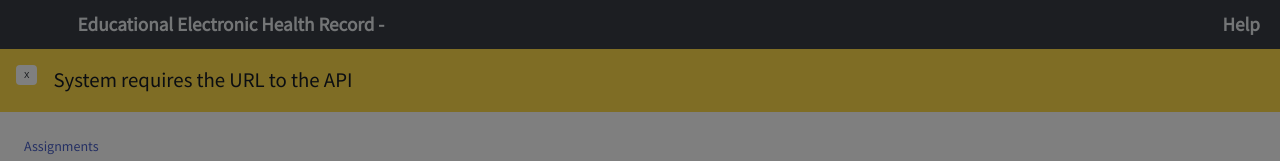
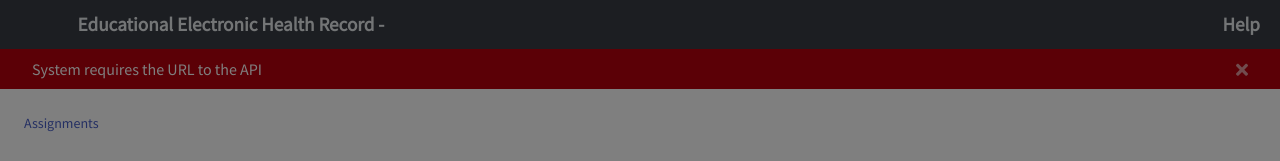
Before and after one commit to edehr/edehr, a Vue app in the folder client/: page / in a window 1280 px wide. Shown: the top 161 px of the page. Built offline with nearby package versions, Linux system fonts and the light colour scheme.

Commit message:
Style system errors

```diff
--- a/client/src/app/components/SystemError.vue
+++ b/client/src/app/components/SystemError.vue
@@ -31,18 +31,21 @@ export default {
 
 <style lang="scss" scoped>
 @import '../../scss/definitions';
+.closer {
+  color: transparentize($white, .4);
+  transition: 350ms;
+    &:hover {
+      color: $white;
+    }
+}
+
 .SystemError {
   background-color: $system-error-background;
   color: $system-error-color;
-  padding: 1rem;
-}
-.closer {
-  font-size: 0.5rem;
-  display: inline;
+  padding: .5rem 2rem;
+  position: relative;
 }
 .errMsg {
-  display: inline;
-  margin-left: 1rem;
-  font-size: 1.3rem;
+  font-size: 1rem;
 }
 </style>
--- a/client/src/app/ui/UiClose.vue
+++ b/client/src/app/ui/UiClose.vue
@@ -1,5 +1,7 @@
-<template>
-  <button v-on:click="$emit('close')" class="button button-close"><slot /> X</button>
+<template lang="pug">
+  <button v-on:click="$emit('close')" class="button button-close"><slot />
+    fas-icon(class="icon-right", icon="times")
+  </button>
 </template>
 
 <script>
@@ -11,11 +13,18 @@ export default {
 
 <style lang="scss" scoped>
 @import '../../scss/definitions';
+
 .button-close {
+  background: none;
   border: none;
-  color: $grey80;
+  color: $grey60;
   content: 'faTimes';
   display: inline-block;
+  font-size: 1.25em;
+  padding: 0;
+  position: absolute;
+  right: 2rem;
+  top: 0;
   &:hover {
     color: $black;
   }
--- a/client/src/scss/_definitions.scss
+++ b/client/src/scss/_definitions.scss
@@ -14,6 +14,8 @@ $grey60: #4F545C;
 $grey70: #383C45;
 $grey80: #22262E;
 $black: #151A24;
+
+$red: #B8000C;
 
 $toolbar-background-color: $grey70;
 $toolbar-color: $grey10;
@@ -32,8 +34,8 @@ $dialog-header-content-color: $grey70;
 $dialog-wrapper-background-color: $white;
 $dialog-wrapper-color: $grey40;
 
-$system-error-background: #ffdb4a;
-$system-error-color: $black;
+$system-error-background: $red;
+$system-error-color: $white;
 
 $context-banner-background-color: #e8f2fd;
 $context-banner-color: $grey80;
--- a/client/src/store/modules/system.js
+++ b/client/src/store/modules/system.js
@@ -5,7 +5,7 @@ const state = {
   currentPageKey: '',
   loadingCnt: 0,
   apiError:
-    'This is an axample api error. We show this example only during development. See the store/modules/system.js file to remove this message'
+    ''
 }
 
 const getters = {}
```
